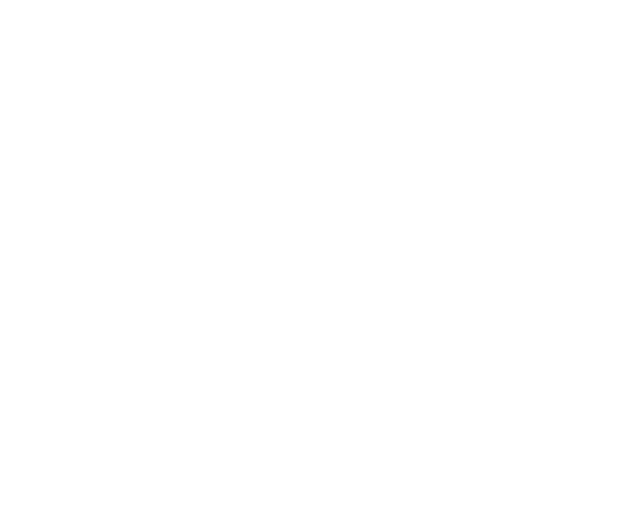
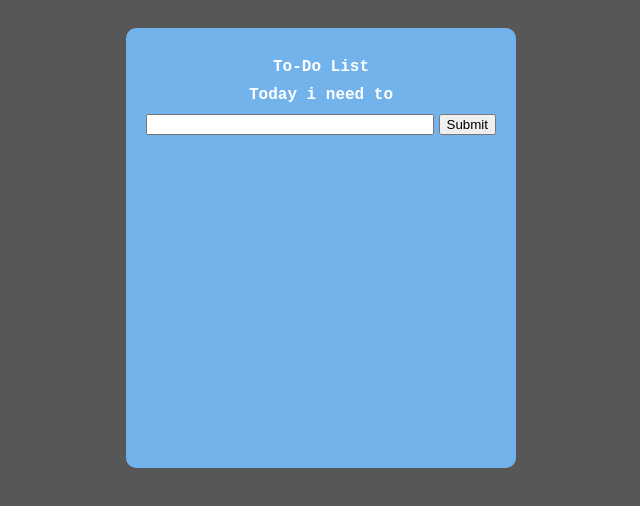
Before and after one commit to dts-kominfo-rea4a/challenge-dom-efriyandani, a website: page index.html in a window 1280 px wide. Shown: the whole page, without its empty margins (319-959 px from the left). Drawn offline with Linux system fonts and the light colour scheme.

Commit message:
commit index.html + style.css

```diff
--- a/index.html
+++ b/index.html
@@ -1,41 +1,63 @@
 <!DOCTYPE html>
 <html lang="en">
+
 <head>
   <meta charset="UTF-8" />
   <meta http-equiv="X-UA-Compatible" content="IE=edge" />
   <meta name="viewport" content="width=device-width, initial-scale=1.0" />
   <title>Challenge - DOM</title>
+  <link rel="stylesheet" href="style.css">
 </head>
+
 <body>
   <div id="app">
     <!-- TODO: Buatlah sebuah header dengan id todo-title -->
+    <div id="todo-title">To-Do List</div>
     <!-- TODO: Buatlah sebuah subtitle dengan id todo-subtitle -->
+    <div id="todo-subtitle">Today i need to</div>
+    <!-- Section: input -->
 
-      <!-- Section: input -->
     <!-- TODO: Buatlah sebuah input bertipe text dengan id todo-input -->
+    <input type="text" id="todo-input">
     <!-- TODO: Buatlah sebuah button dengan id todo-submit -->
+    <button id="todo-submit">Submit</button>
 
     <!-- Section output -->
     <!-- TODO: Buatlah sebuah <ul> dengan id todo-output -->
+    <ul id="todo-output">
+
+    </ul>
   </div>
 
   <!-- ! Untuk tantangan ini, script jangan diubah ke external js yah ! -->
   <script>
     // TODO: Deklarasi variable sesuai dengan kebutuhan di sini
-      let button;
-      let input;
-      let output;
+    let button = document.getElementById("todo-submit");
+    let input = document.getElementById("todo-input");
+    let output = document.getElementById("todo-output");;
 
     // TODO: Buatlah sebuah fungsi dengan nama fnClickHandler
     // Fungsi yang digunakan untuk menambahkan tulisan
     // Jangan ubah cara deklarasi fungsinya, cukup isi saja
-      function fnClickHandler(toDoItem) {}
+    function fnClickHandler(toDoItem) {
+      const li = document.createElement("li");
+      li.innerHTML = input.value;
+      output.appendChild(li);
+      input.value = ""
+    }
 
     // TODO: register event onclick / addEventListener untuk button
     // akan menjalankan fungsi fnClickHandler
+    button.addEventListener('click', fnClickHandler);
 
     // TODO: register event onkeypress / addEventListener untuk input
     // sehingga saat di input ditekan enter akan menjalankan fungsi fnClickHandler juga
+    input.addEventListener('keypress', function (event) {
+      if (event.key === "Enter") {
+        fnClickHandler();
+      }
+    })
   </script>
 </body>
+
 </html>
--- /dev/null
+++ b/style.css
@@ -0,0 +1,44 @@
+html {
+  background-color: rgba(0, 0, 0, 0.658);
+  padding: 20px;
+  font-family: 'Courier New', Courier, monospace;
+}
+
+#todo-submit {
+  float: right;
+}
+
+#todo-input {
+  width: 80%;
+}
+
+#app {
+  background-color: rgb(114, 179, 236);
+  width: 350px;
+  margin: auto;
+  border-radius: 10px;
+  padding: 20px;
+  height: 400px;
+}
+
+#todo-title,
+#todo-subtitle {
+  text-align: center;
+  margin: 10px;
+  color: white;
+
+  font-weight: bolder;
+}
+
+#todo-input {
+  margin: auto;
+}
+
+li {
+  list-style: "\2714  ";
+  color: white;
+
+  width: 300px;
+
+
+}
```
Lines whose indentation alone changed are shown as unchanged.
